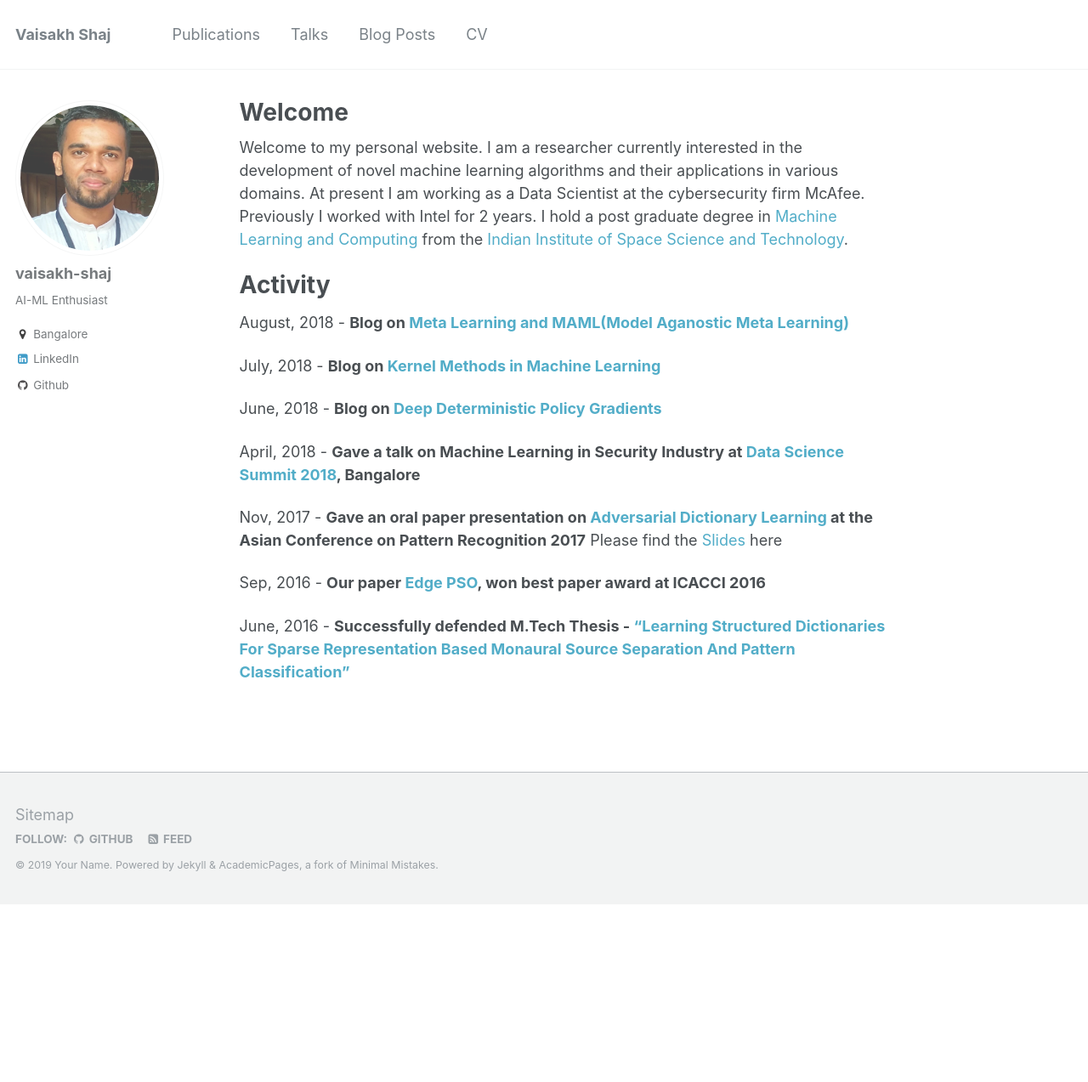
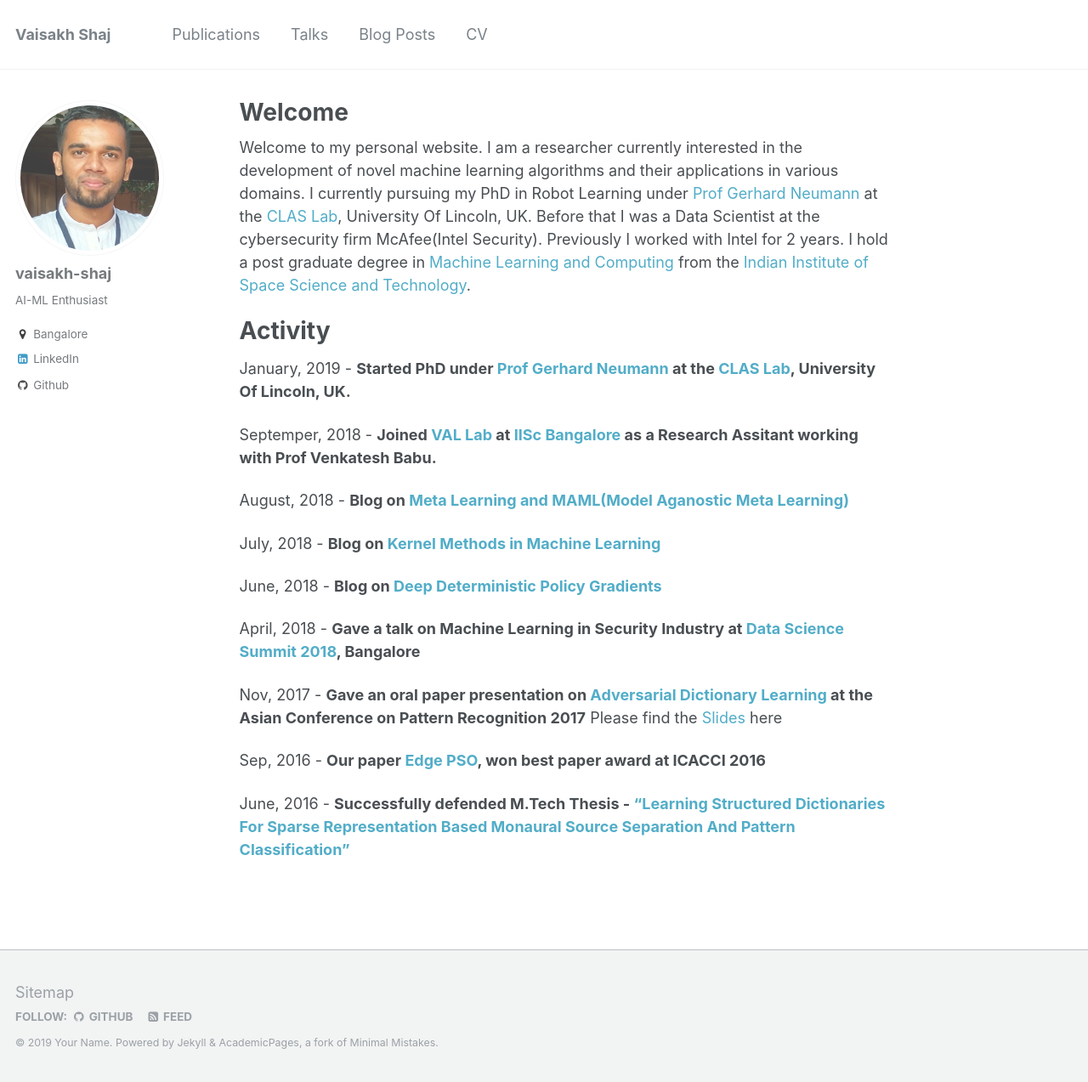
Before and after one commit to vaisakh-shaj/vaisakhshaj.github.io, a Jekyll site: the page built from _pages/about.md, in a window 1280 px wide and 1273 px high. Shown: the whole window at 85% size. Built offline with Jekyll 4.4.1, drawn with Linux system fonts in a browser that asks for light colours.

Commit message:
phd about me

```diff
--- a/_pages/about.md
+++ b/_pages/about.md
@@ -8,10 +8,14 @@ redirect_from:
   - /about.html
 ---
 
-Welcome to my personal website. I am a researcher currently interested in the development of novel machine learning algorithms and their applications in various domains. At present I am working as a Data Scientist at the cybersecurity firm McAfee. Previously I worked with Intel for 2 years. I hold a post graduate degree in [Machine Learning and Computing](https://www.iist.ac.in/departments/mathematics-academics) from the [Indian Institute of Space Science and Technology](https://www.iist.ac.in/).
+Welcome to my personal website. I am a researcher currently interested in the development of novel machine learning algorithms and their applications in various domains. I currently pursuing my PhD in Robot Learning under [Prof Gerhard Neumann](https://www.ias.informatik.tu-darmstadt.de/Team/GerhardNeumann) at the [CLAS Lab](computational-learning.net), University Of Lincoln, UK. Before that I was a Data Scientist at the cybersecurity firm McAfee(Intel Security). Previously I worked with Intel for 2 years. I hold a post graduate degree in [Machine Learning and Computing](https://www.iist.ac.in/departments/mathematics-academics) from the [Indian Institute of Space Science and Technology](https://www.iist.ac.in/).
 
 Activity
 ========
+
+January, 2019 - **Started PhD under [Prof Gerhard Neumann](https://www.ias.informatik.tu-darmstadt.de/Team/GerhardNeumann) at the [CLAS Lab](computational-learning.net), University Of Lincoln, UK.**
+
+Septemper, 2018 - **Joined [VAL Lab](http://val.serc.iisc.ernet.in/valweb/people.html) at [IISc Bangalore](iisc.ac.in) as a Research Assitant working with Prof Venkatesh Babu.**
 
 August, 2018 - **Blog on [Meta Learning and MAML(Model Aganostic Meta Learning)](https://vaisakh-shaj.github.io/posts/2018/08/MAML/)**
 
```
